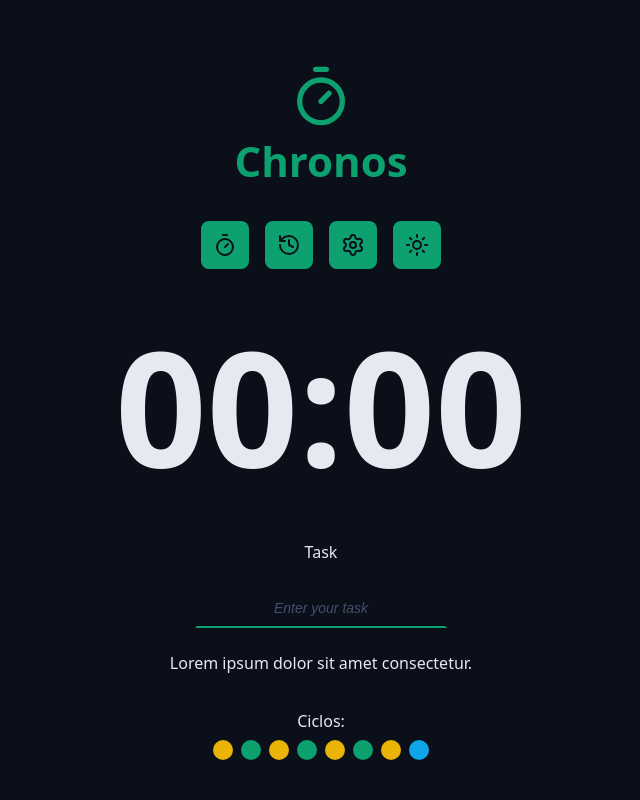
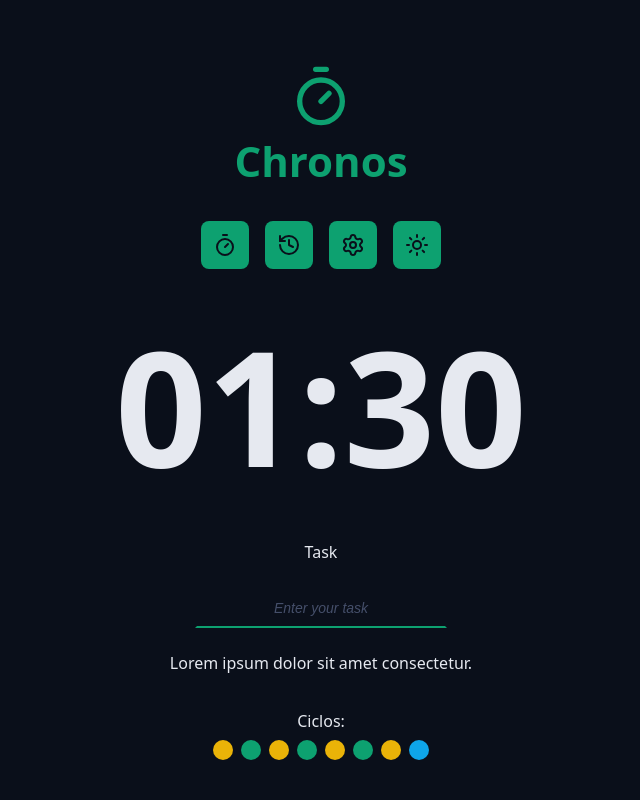
Before and after one commit to jtigik/REACT-Projs, a React (Vite) app in the folder Pomodoro/Pomodoro-Prototype/: page / in a window 1280 px wide. Shown: the top 800 px of the page, without its empty margins (319-959 px from the left). Built offline with nearby package versions, Linux system fonts and the light colour scheme.

Commit message:
Context API - useContext + useState (estado + contexto)

```diff
--- a/Pomodoro/Pomodoro-Prototype/src/App.tsx
+++ b/Pomodoro/Pomodoro-Prototype/src/App.tsx
@@ -1,7 +1,5 @@
-// import { Route, Routes } from "react-router-dom"
+import { TaskContextProvider } from "./contexts/TaskContext";
 import { Home } from "./pages/Home";
-// import { AboutPomodoro } from "./pages/AboutPomodoro";
-// import { NotFound } from "./pages/NotFound";
 
 import "./styles/global.css";
 import "./styles/theme.css";
@@ -9,11 +7,8 @@ import "./styles/theme.css";
 export function App() {
 
     return (
-        <Home />
-        /* <Routes>
-            <Route path="/" element={<Home />} />
-            <Route path="/about" element={<AboutPomodoro />} />
-            <Route path="*" element={<NotFound />} />
-        </Routes> */
+        <TaskContextProvider>
+            <Home />
+        </TaskContextProvider>
     );
 }
--- a/Pomodoro/Pomodoro-Prototype/src/components/CountDown/index.tsx
+++ b/Pomodoro/Pomodoro-Prototype/src/components/CountDown/index.tsx
@@ -1,9 +1,13 @@
+import { useTaskContext } from "../../contexts/TaskContext";
 import styles from "./styles.module.css";
 
 export function CountDown() {
+    const taskContext = useTaskContext();
+    console.log("CountDown taskContext:", taskContext);
+
     return (
-        <div className = {styles.container} >
-            <span>00:00</span>
+        <div className={styles.container}>
+            <span>{taskContext.state.formattedSecondsRemaining}</span>
         </div>
     );
 }
--- /dev/null
+++ b/Pomodoro/Pomodoro-Prototype/src/contexts/TaskContext/index.tsx
@@ -0,0 +1,48 @@
+import React, { createContext, useContext, useState } from "react";
+import type { TaskStateModel } from "../../models/TaskStateModel";
+
+const initialState: TaskStateModel = {
+    tasks: [],
+    secondsRemaining: 0,
+    formattedSecondsRemaining: '01:30',
+    activeTask: null,
+    currentCycle: 0,
+    config: {
+        workTime: 25,
+        shortBreakTime: 5,
+        longBreakTime: 15,
+    },
+};
+
+type TaskContextProps = {
+    state: TaskStateModel;
+    setState: React.Dispatch<React.SetStateAction<TaskStateModel>>;
+};
+
+const initialContextValue = {
+    state: initialState,
+    setState: () => { },
+}
+
+export const TaskContext = createContext<TaskContextProps>(initialContextValue);
+
+type TaskProviderProps = {
+    children: React.ReactNode;
+};
+
+export function TaskContextProvider({ children }: TaskProviderProps) {
+    const [state, setState] = useState(initialState);
+    return (
+        <TaskContext.Provider value={{ state, setState }}>
+            {children}
+        </TaskContext.Provider>
+    );
+}
+
+export function useTaskContext() {
+    const context = useContext(TaskContext);
+    if (!context) {
+        throw new Error("useTaskContext must be used within a TaskContextProvider");
+    }
+    return context;
+}
--- a/Pomodoro/Pomodoro-Prototype/src/models/TaskStateModel.ts
+++ b/Pomodoro/Pomodoro-Prototype/src/models/TaskStateModel.ts
@@ -2,9 +2,9 @@ import type { TaskModel } from "./TaskModel";
 
 // This file defines the TaskStateModel type, which represents the state of a task in the application.
 export type TaskStateModel = {
-    task: TaskModel[];
+    tasks: TaskModel[];
     secondsRemaining: number; // Seconds remaining for the current task
-    formatedSecondsRemaining: string; // Formatted string of seconds remaining (e.g., "00:25:00")
+    formattedSecondsRemaining: string; // Formatted string of seconds remaining (e.g., "00:25:00")
     activeTask: TaskModel | null; // The currently active task, or null if no task is active
     currentCycle: number; // The current cycle number (e.g., 1 for the first cycle)
     config: {
```
